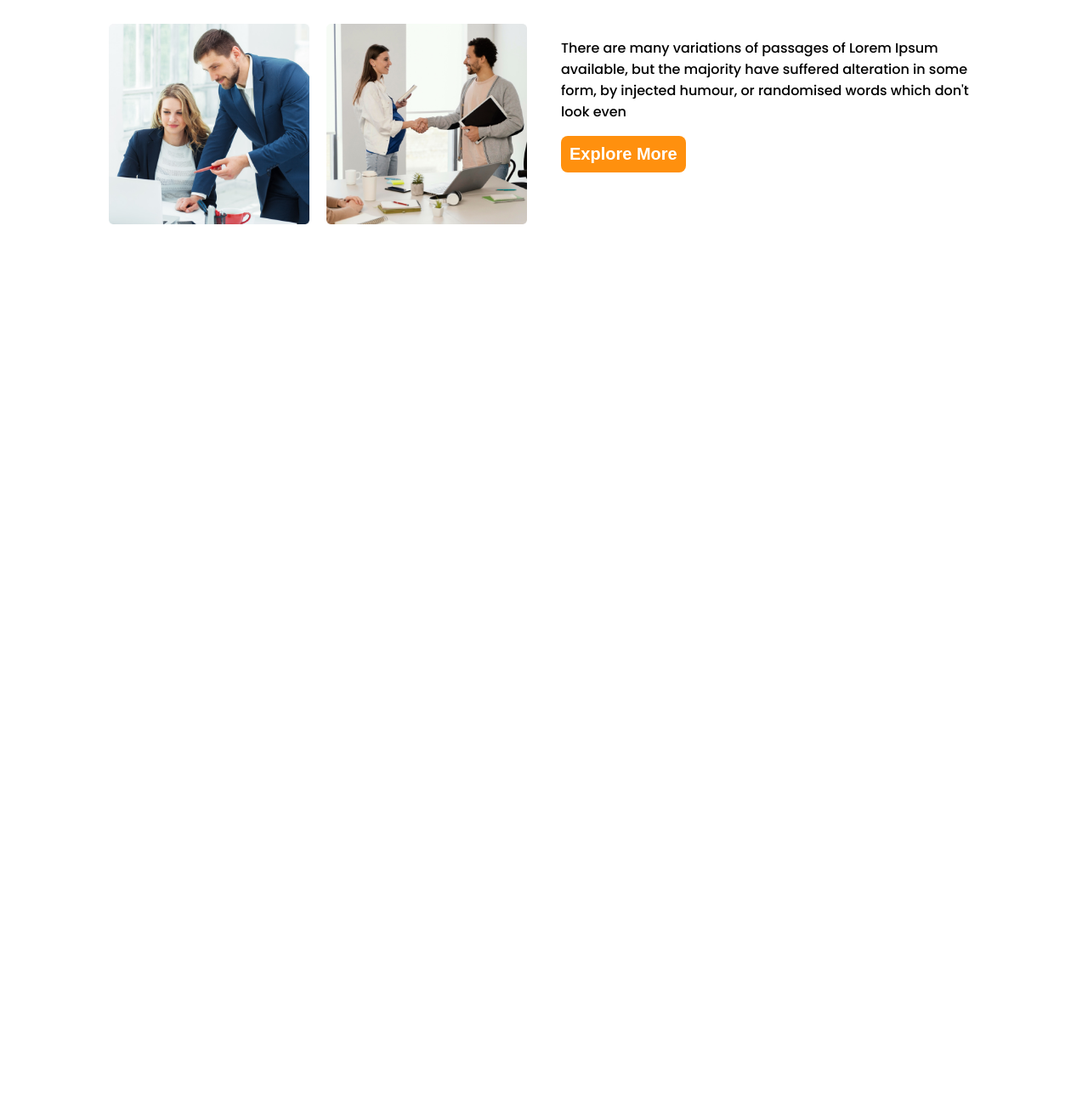
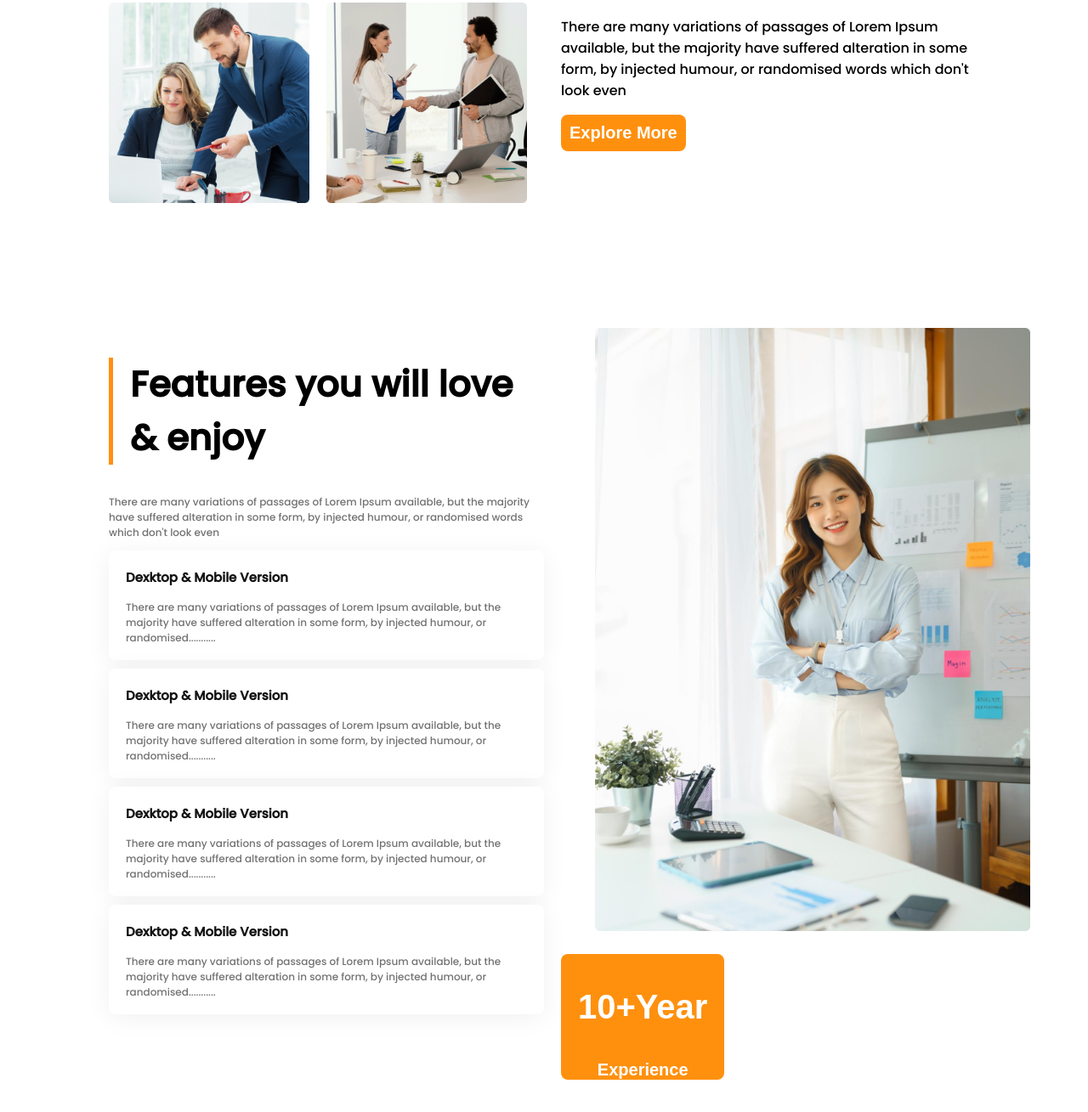
Before and after one commit to imranahmed20/new-architects, a plain HTML site: page index.html in a window 1280 px wide. Shown: the part 1409-2718 px from the top of the page at 85% size. Before the commit the page ends 1708 px from the top, so only its background shows below. Drawn offline with Linux system fonts and the light colour scheme.

Commit message:
feature added

```diff
--- a/index.html
+++ b/index.html
@@ -43,10 +43,10 @@
     </header>
     <!-- main part -->
     <main>
-       <!-- features section -->
+        <!-- features section -->
         <section class="container">
             <div class="features">
-                 <!-- features images -->
+                <!-- features images -->
                 <div class="features-images">
                     <div>
                         <img src="images/team1.png" alt="">
@@ -72,6 +72,55 @@
                 </div>
             </div>
         </section>
+        <!-- about section part -->
+        <section class="container">
+            <div class="about">
+                <div class="about-description">
+                    <h1 class="about-title">Features you will love & enjoy</h1>
+                    <p class="about-detail">There are many variations of passages of Lorem Ipsum available, but the
+                        majority have suffered alteration in some form, by injected humour, or randomised words which
+                        don't look even</p>
+                    <div class="about-text">
+                        <h3 class="text-title">Dexktop & Mobile Version</h3>
+                        <p class="text-detail">There are many variations of passages of Lorem Ipsum available, but the
+                            majority have suffered alteration in some form, by injected humour, or randomised...........
+                        </p>
+                    </div>
+                    <div class="about-text">
+                        <h3 class="text-title">Dexktop & Mobile Version</h3>
+                        <p class="text-detail">There are many variations of passages of Lorem Ipsum available, but the
+                            majority have suffered alteration in some form, by injected humour, or randomised...........
+                        </p>
+                    </div>
+                    <div class="about-text">
+                        <h3 class="text-title">Dexktop & Mobile Version</h3>
+                        <p class="text-detail">There are many variations of passages of Lorem Ipsum available, but the
+                            majority have suffered alteration in some form, by injected humour, or randomised...........
+                        </p>
+                    </div>
+                    <div class="about-text">
+                        <h3 class="text-title">Dexktop & Mobile Version</h3>
+                        <p class="text-detail">There are many variations of passages of Lorem Ipsum available, but the
+                            majority have suffered alteration in some form, by injected humour, or randomised...........
+                        </p>
+                    </div>
+                </div>
+                <div class="about-image">
+                    <img src="images/architect.png" alt="">
+                    <button class="btn-year">
+                        <p id="year">10+Year</p>Experience
+                    </button>
+                </div>
+            </div>
+        </section>
+        <!-- Some Facts part -->
+        <section class="container">
+            <div class="facts">
+                <h1 class="fact-title">Some Facts</h1>
+                <p class="fact-detail">There are many variations of passages of Lorem Ipsum available, but the majority
+                    have suffered alteration.</p>
+            </div>
+        </section>
     </main>
     <!-- footer part -->
     <footer>
--- a/styles/style.css
+++ b/styles/style.css
@@ -73,7 +73,7 @@ nav a {
     font-weight: 400;
     font-size: 16px;
     color: #727272;
-    margin: 20px 150px;
+    margin: 20px 90px;
 }
 
 /* button styles */
@@ -136,3 +136,105 @@ nav a {
     font-size: 45px;
     color: #FF900E;
 }
+
+/* about styles */
+
+.about {
+    display: flex;
+    justify-content: space-between;
+    margin-top: 120px;
+    margin-bottom: 200px;
+
+}
+
+.about-description {
+    width: 75%;
+}
+
+.about-title {
+    font-weight: 700;
+    font-size: 42px;
+    border-left: 5px solid #FF900E;
+    padding-left: 20px;
+
+}
+
+.about-detail {
+    font-weight: 400;
+    font-size: 12px;
+    color: #727272;
+}
+
+.about-text {
+    background: #FFFFFF;
+    box-shadow: 0px 4px 30px rgba(0, 0, 0, 0.06);
+    border-radius: 8px;
+    padding: 5px 20px;
+    margin-bottom: 10PX;
+}
+
+.text-title {
+    font-weight: 600;
+    font-size: 15px;
+    color: #131313;
+
+}
+
+.text-detail {
+    font-weight: 400;
+    font-size: 12px;
+    color: #727272;
+}
+
+.about-image .btn {
+    position: absolute;
+}
+
+.about-image img {
+    width: 100%;
+    padding-left: 60px;
+    position: relative;
+
+}
+
+/* button 10+ year style */
+.btn-year {
+    font-weight: 600;
+    font-size: 20px;
+    color: #FFFFFF;
+    background: #FF900E;
+    border-radius: 8px;
+    border: 0px;
+    padding: 0px 20px;
+    position: absolute;
+    margin-left: 20px;
+
+
+
+}
+
+#year {
+    font-weight: 700;
+    font-size: 40px;
+    color: #FFFFFF;
+
+}
+
+/* fact styles */
+.facts{
+    text-align: left;
+    margin: 50px;
+}
+
+.fact-title {
+    font-weight: 700;
+    font-size: 35px;
+    color: #131313;
+}
+
+.fact-detail {
+    font-weight: 400;
+    font-size: 16px;
+    color: #727272;
+
+}
```
